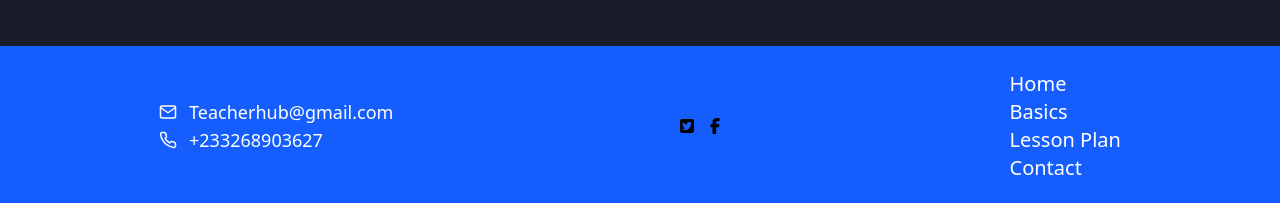
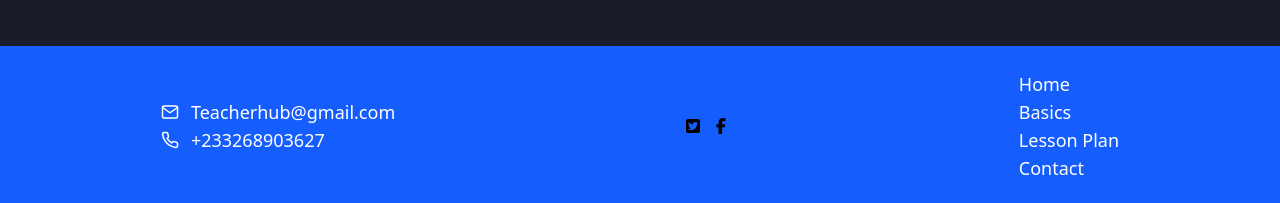
Before and after one commit to azongoismail/Teacher-Companion-React-App, a React (Vite) app: page /CareerTechPage in a window 1280 px wide. Shown: the part 594-797 px from the top of the page. Built offline with nearby package versions, Linux system fonts and the light colour scheme.

Commit message:
changed font-sizes from xl to lg

```diff
--- a/src/components/Links.jsx
+++ b/src/components/Links.jsx
@@ -5,10 +5,10 @@ const Links = () => {
   return (
    <>
    <div>
-    <p> <Link to='/' className='cursor-pointer text-white text-xl'>Home</Link></p>
-    <p> <Link to='basics'className='cursor-pointer text-white text-xl'>Basics</Link></p>
-    <p> <Link to='lesson plan'className='cursor-pointer text-white text-xl'>Lesson Plan</Link></p>
-    <p> <Link to='contact'className='cursor-pointer text-white text-xl'>Contact</Link></p>
+    <p> <Link to='/' className='cursor-pointer text-white text-lg'>Home</Link></p>
+    <p> <Link to='basics'className='cursor-pointer text-white text-lg'>Basics</Link></p>
+    <p> <Link to='lesson plan'className='cursor-pointer text-white text-lg'>Lesson Plan</Link></p>
+    <p> <Link to='contact'className='cursor-pointer text-white text-lg'>Contact</Link></p>
 
    </div>
    </>
```
